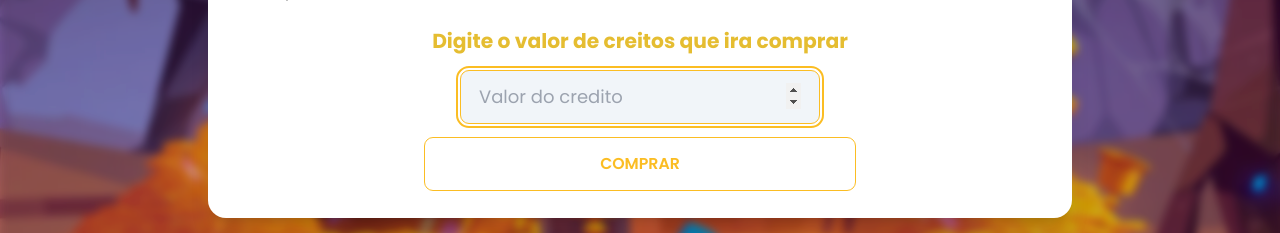
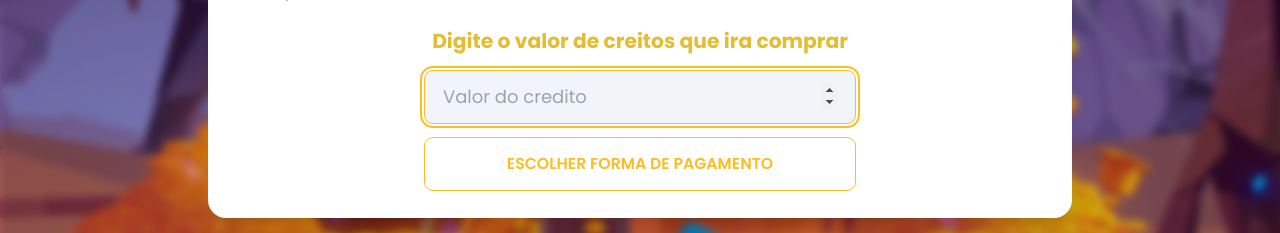
Before and after one commit to estribados/roleta, a Next.js app: page / in a window 1280 px wide. Both pictures are taken after a click on the button "COMPRAR CREDITOS". Shown: the part 318-551 px from the top of the page. Built offline with nearby package versions, Linux system fonts and the light colour scheme; no server answers.

Commit message:
criando webhook

```diff
--- a/src/components/Buttons/ButtonMp/index.tsx
+++ b/src/components/Buttons/ButtonMp/index.tsx
@@ -59,8 +59,8 @@ const ButtonMP:React.FC<ButtonProps> = ({animation,textSize,children, ...rest})
 
             <div className='mx-auto w-full max-w-sm flex items-center justify-center flex-col'>
               <h1 className='text-gold100 font-bold'>Digite o valor de creitos que ira comprar</h1>
-              <input onChange={(e) =>{setCredits(e.target.value)}} type="number" placeholder="Valor do credito" className="input text-black input-bordered w-full input-warning  max-w-xs bg-slate-100 my-3" />
-              <button onClick={buyCredits} className="w-full btn btn-outline btn-warning">COMPRAR</button>
+              <input onChange={(e) =>{setCredits(e.target.value)}} type="number" placeholder="Valor do credito" className="input text-black input-bordered w-full input-warning   bg-slate-100 my-3" />
+              <button onClick={buyCredits} className="w-full btn btn-outline btn-warning">ESCOLHER FORMA DE PAGAMENTO</button>
             </div>
           </div>
         }
--- /dev/null
+++ b/src/pages/api/webhooks/index.ts
@@ -0,0 +1,28 @@
+// Next.js API route support: https://nextjs.org/docs/api-routes/introduction
+import type { NextApiRequest, NextApiResponse } from 'next';
+import apiMp from 'services/apiMp';
+
+
+export default function webhooks(
+  req: NextApiRequest,
+  res: NextApiResponse
+) {
+  const {data:{id}} = req.body
+
+  apiMp.defaults.headers['Authorization'] = `${process.env.ACCESS_TOKEN_MP}`;
+
+  apiMp.get(`v1/payments/${id}`)
+  .then((response)=>{
+    const {status,transaction_amount} = response.data
+
+    if(status === 'approved'){
+      //atualizar usuario com creditos de transaction_amount
+    }else if(status === 'reject'){
+      //mandar enviar uma notificação para o usuario
+    }
+
+    console.log(response.data)
+  })
+
+  res.status(200).json({})
+}
```
